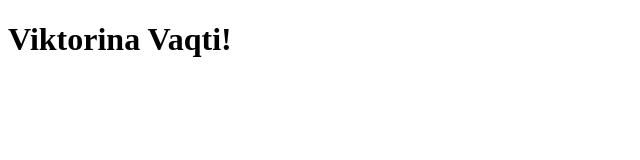
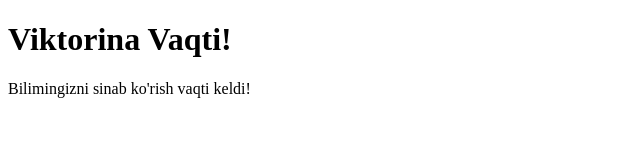
Before and after one commit to abdukhakimovdev/Quiz, a plain HTML site: page index.html in a window 1280 px wide. Shown: the whole page, without its empty margins (0-640 px from the left). Drawn offline with Linux system fonts and the light colour scheme.

Commit message:
Foydalanuvchiga viktorinaga tayyorligini bildiruvchi matn.

```diff
--- a/index.html
+++ b/index.html
@@ -8,6 +8,7 @@
 <body>
     <div id="boshlanish-ekrani" class="markazlashgan">
         <h1 id="viktorina-sarlavhasi">Viktorina Vaqti!</h1>
+        <p id="kirish-matni">Bilimingizni sinab ko'rish vaqti keldi!</p>
 
 </body>
 </html>
```
